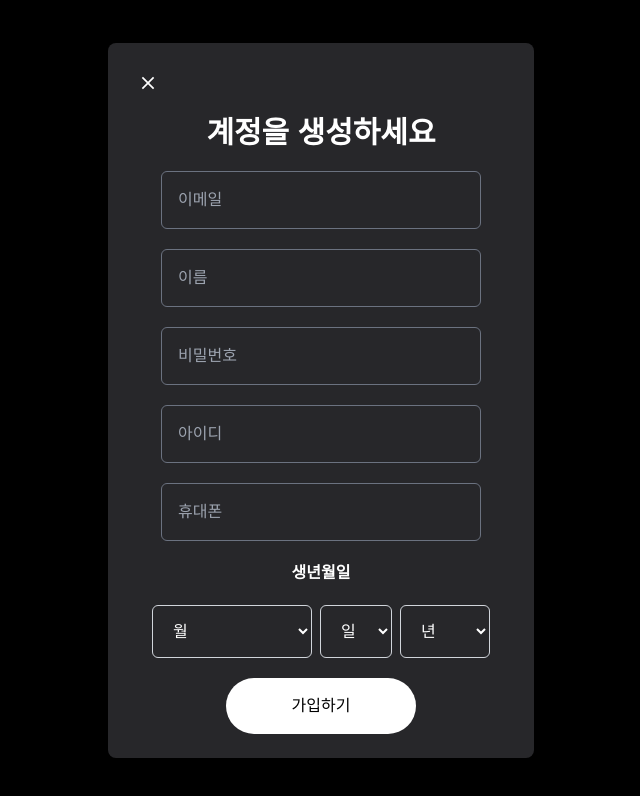
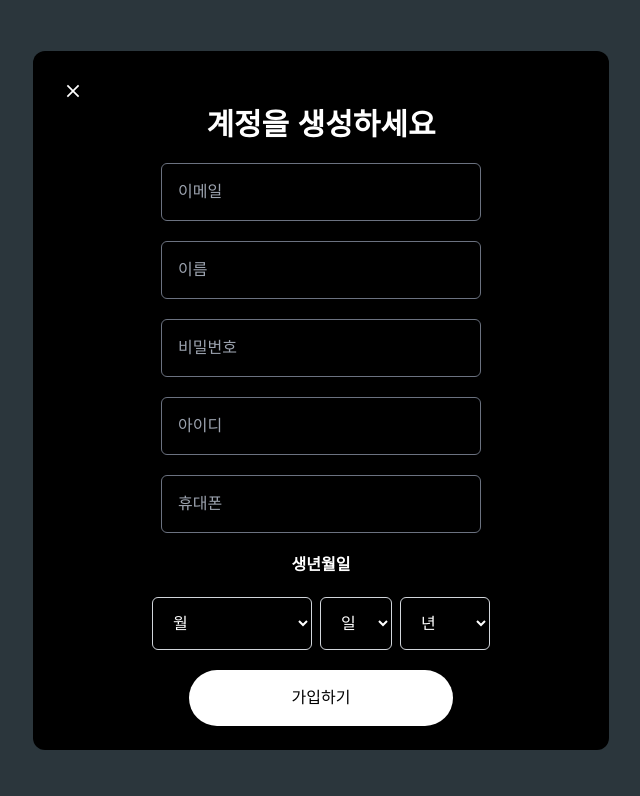
Before and after one commit to Leets-Official/Xcellent-FE, a Next.js app: page /i/flow/signup in a window 1280 px wide. Shown: the top 796 px of the page, without its empty margins (319-959 px from the left). Built offline with nearby package versions, Linux system fonts and the light colour scheme.

Commit message:
style:회원가입 모달 클릭 시 배경 블러 색상 추가

```diff
--- a/src/app/(route)/(beforeLogin)/_component/SignupModal.tsx
+++ b/src/app/(route)/(beforeLogin)/_component/SignupModal.tsx
@@ -80,10 +80,13 @@ export default function SignupModal() {
   };
   return (
     isOpen && (
-      <div className="fixed inset-0 flex items-center justify-center bg-black bg-opacity-60">
+      <div
+        className="fixed inset-0 flex items-center justify-center bg-black bg-opacity-60 backdrop-blur-sm"
+        style={{ backgroundColor: 'rgba(104, 132, 145, 0.413)' }}
+      >
         <form
           onSubmit={handleSubmit}
-          className="w-1/3 space-y-4 p-6 bg-zinc-800 rounded-lg"
+          className=" bg-black rounded-xl p-6 w-full max-w-md sm:max-w-lg md:max-w-xl lg:max-w-xl"
         >
           <button
             onClick={handleClose}
```
